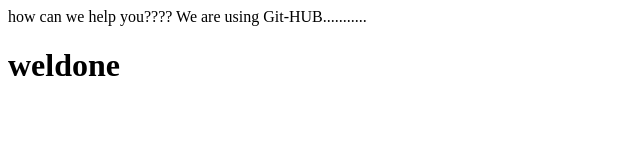
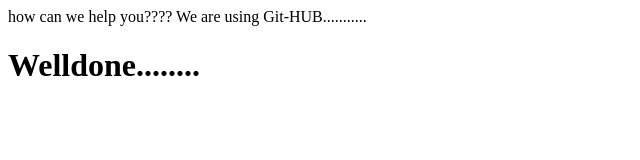
Before and after one commit to MittalShilpi84/speed-control-project, a plain HTML site: page index.html in a window 1280 px wide. Shown: the whole page, without its empty margins (0-640 px from the left). Drawn offline with Linux system fonts and the light colour scheme.

Commit message:
updated index.html

```diff
--- a/index.html
+++ b/index.html
@@ -7,7 +7,7 @@
 how can we help you????
 
 We are using Git-HUB...........
-  <H1> weldone </h1>
+  <H1> Welldone........ </h1>
 
 </body>
 <html>
```
